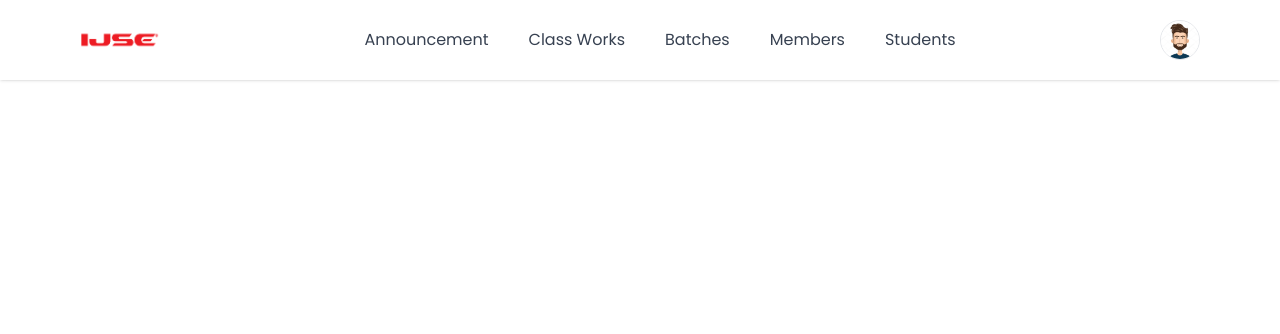
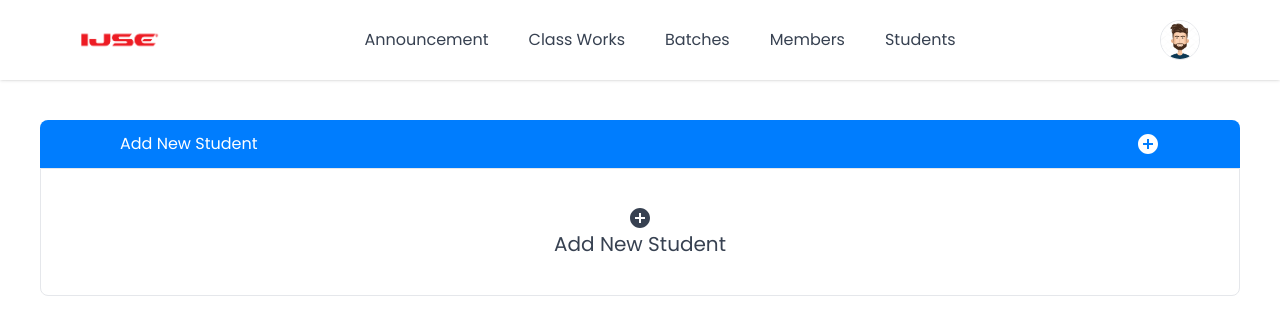
Before and after one commit to Sandun-Induranga/Learning-Management-System, a React (Vite) app in the folder frontend/: page /teacher/students in a window 1280 px wide. Shown: the top 334 px of the page. Built offline with nearby package versions, Linux system fonts and the light colour scheme; the HTML template or start-up script is replaced by a standard one.

Commit message:
Student Form

```diff
--- a/frontend/src/pages/StudentPage/StudentPage.tsx
+++ b/frontend/src/pages/StudentPage/StudentPage.tsx
@@ -1,9 +1,83 @@
-import Header from "../../components/Header/Header";
+import { useState } from "react";
+import Header from "../../components/Header";
+import Student from "../../components/Student/Student";
+import { AddCircle, DoDisturbOn } from "@mui/icons-material";
+import { ThemeProvider } from "@emotion/react";
+import { Button, TextField, createTheme } from "@mui/material";
+
+const theme = createTheme({
+  palette: {
+    primary: {
+      main: "#007DFE",
+    },
+  },
+});
 
 const StudentPage = () => {
+  const [isClickedAddButton, setIsClickedAddButton] = useState<boolean>(false);
   return (
     <>
       <Header />
+      <section className="mt-20 p-10">
+        {!isClickedAddButton ? (
+          <>
+            <section
+              className="w-full h-12 rounded-t-lg bg-sky-edited-500 text-white flex justify-between items-center cursor-pointer px-20"
+              //   onClick={bindAddAndDiscartEvent}
+            >
+              <p>Add New Student</p>
+              <span>
+                <AddCircle />
+              </span>
+            </section>
+            <section
+              className="w-full h-32 border rounded-b-lg text-xl flex flex-col justify-center items-center text-gray-700 cursor-pointer"
+              //   onClick={bindAddAndDiscartEvent}
+            >
+              <AddCircle />
+              Add New Student
+            </section>
+          </>
+        ) : (
+          <>
+            <section
+              className="w-full h-12 rounded-t-lg bg-sky-edited-500 text-white flex justify-between items-center cursor-pointer px-20"
+              //   onClick={bindAddAndDiscartEvent}
+            >
+              <p>Discart Student</p>
+              <span>
+                <DoDisturbOn />
+              </span>
+            </section>
+            <section className="w-full border rounded-b-lg text-xl flex flex-col justify-center items-center text-gray-700 sm:p-10 p-5">
+              <form className="w-ful">
+                <ThemeProvider theme={theme}>
+                  <TextField
+                    label="Batch Name"
+                    fullWidth
+                    color="primary"
+                    name="batchName"
+                    // value={batchName}
+                    // onChange={handleInputChange}
+                    placeholder="Enter Batch Name"
+                    required
+                  />
+                  <Button
+                    type="submit"
+                    variant="contained"
+                    fullWidth
+                    className="!mt-5"
+                  >
+                    Save Student
+                  </Button>
+                </ThemeProvider>
+              </form>
+            </section>
+          </>
+        )}
+
+        <main className="mt-10 grid sm:grid-cols-2 md:grid-cols-4 grid-cols-1 gap-4"></main>
+      </section>
     </>
   );
 };
```
